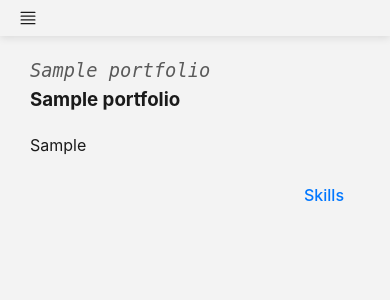
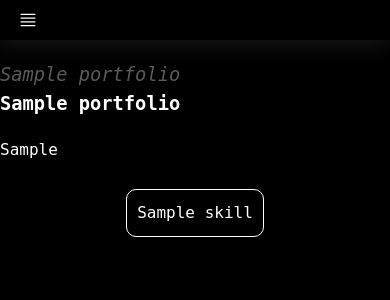
Before and after one commit to akbar735/myportfolio, a Django app: page / in a window 390 px wide. Shown: the top 300 px of the page. Run offline with Django 5.2, Linux system fonts and the light colour scheme; tables that the repository leaves empty hold one stand-in row (values such as "Sample post").

Commit message:
change to one page layout

```diff
--- a/myportfolio/myportfolio/settings.py
+++ b/myportfolio/myportfolio/settings.py
@@ -129,9 +129,7 @@ MEDIA_ROOT = os.path.join(BASE_DIR, 'media')
 
 NAV_LINKS = [
     {"name": "Home", "url": "home"},
+    {"name": "About", "url": "about"},
     {"name": "Skills", "url": "skills"},
-    {"name": "Projects", "url": "projects"},
-    {"name": "Experience", "url": "experience"},
-    {"name": "Others", "url": "others"},
     {"name": "Contact", "url": "contact"},
 ]
--- a/myportfolio/portfolio/templates/base.html
+++ b/myportfolio/portfolio/templates/base.html
@@ -11,8 +11,10 @@
     <div class= "drawer" id="drawer">
         <ul>
             {% for link in NAV_LINKS %}
-                <li class="{% if request.resolver_match.url_name == link.url %}active{% endif %}">
-                    <a href="{% url link.url %}">
+                {#  <li class="{% if request.resolver_match.url_name == link.url %}active{% endif %}">  #}
+                <li>
+                    {#  <a href="{% url link.url %}">  #}
+                    <a class="nav-link" href="#{{ link.url }}">
                         {{ link.name }}
                     </a>
                 </li>
@@ -27,14 +29,32 @@
         </div>
         <div class="nav-ele-container">
             {% for link in NAV_LINKS %}
-                <a href="{% url link.url %}" class="{% if request.resolver_match.url_name == link.url %}active{% endif %}">
+                {#  <a href="{% url link.url %}" class="{% if request.resolver_match.url_name == link.url %}active{% endif %}">  #}
+                <a class="nav-link" href="#{{ link.url }}">
                     {{ link.name }}
                 </a>
             {% endfor %}
         </div>
 
     </nav>
-    <div class="container">{% block content %}{% endblock %}</div>
+    <div class="container">
+        {#  Home Page Section  #}
+        <section id="home" class = "home default-layout page-section">
+            <h3 class="name">{{ptf.name}}</h3>
+            <h3>{{ptf.title}}</h3>
+            <p class="align-justify"> {{ptf.intro}}</p>
+        </section>
+
+        {#  Skill Section  #}
+        <section id="skills" class = "skills default-layout page-section">
+            <ul class='skill-container'>
+                {% for skill in  skills %}
+                    <li>{{skill}}</li>
+                {% endfor %}
+            </ul>
+
+        </section>
+    </div>
     <script src="{% static 'js/main.js' %}"></script>
 </body>
 </html>
--- a/myportfolio/portfolio/templates/home.html
+++ /dev/null
@@ -1,14 +0,0 @@
-{% extends "base.html" %}
-
-{% block title %}Home{% endblock  %}
-
-{% block content %}
-    <div class = "home default-layout">
-        <h3 class="name">{{ptf.name}}</h3>
-        <h3>{{ptf.title}}</h3>
-        <p class="align-justify"> {{ptf.intro}}</p>
-        <a class="float-right anchor-primary-button" href="/skills" >
-            Skills
-        </a>
-    </div>
-{% endblock content %}
--- a/myportfolio/portfolio/urls.py
+++ b/myportfolio/portfolio/urls.py
@@ -4,9 +4,5 @@ from portfolio import views
 
 urlpatterns = [
      path('', views.Home, name='home'),
-     path('skills/', views.Skills, name='skills'),
-     path('projects/', views.Projects, name='projects'),
-     path('experience/', views.Experience, name='experience'),
-     path('others/', views.Others, name='others'),
      path('contact/', views.Contact, name='contact'),
 ]
--- a/myportfolio/portfolio/views.py
+++ b/myportfolio/portfolio/views.py
@@ -4,24 +4,9 @@ from .models import Skill
 # Create your views here.
 def Home(request):
     ptf = Portfolio.objects.first()
-    return render(request, 'home.html', {'ptf': ptf})
+    skills = ptf.skills.all()
+    return render(request, 'base.html', {'ptf': ptf, 'skills': skills})
 
-def Skills(request):
-    portfolio = Portfolio.objects.get(id=1)
-    skills = portfolio.skills.all()
-    return render(request, 'skills.html', {'skills': skills})
-
-def Projects(request):
-    portfolio = Portfolio.objects.get(id=1)
-    projects = portfolio.projects.prefetch_related('techstack').all()
-
-    return render(request, 'projects.html', {'projects': projects})
-
-def Experience(request):
-    return render(request, 'experience.html')
-
-def Others(request):
-    return render(request, 'others.html')
 
 def Contact(request):
     return render(request, 'contact.html')
--- a/myportfolio/static/css/styles.css
+++ b/myportfolio/static/css/styles.css
@@ -1,12 +1,12 @@
 :root {
-  --primary-color: #0077ff;
-  --background-color: rgba(0, 119, 255, 0.1);
-  --bg-default-color: #f3f3f3;
-  --text-default-color: #1a1a1a;
+  --primary-color: #ffffff;
+  --background-color: rgba(109, 109, 109, 0.228);
+  --bg-default-color: #000000;
+  --text-default-color: #ffffff;
 }
 
 body {
-    font-family: 'Inter', 'Segoe UI', Roboto, Helvetica, Arial, sans-serif;
+    font-family: 'JetBrains Mono', monospace;
     font-size: 16px;
     line-height: 1.6;
     color: var(--text-default-color);
@@ -15,13 +15,14 @@ body {
     padding: 0;
 }
 nav{
-    box-shadow: 0 2px 8px rgba(0, 0, 0, 0.1);
+    box-shadow: 0 4px 22px rgba(255, 255, 255, 0.1);
     display: flex;
     align-items: center;
+    height: 40px;
+    z-index: 1;
     width: 100%;
 }
 .nav-ele-container{
-    height: 40px;
     display: flex;
     justify-content: center;
     align-items: center;
@@ -55,30 +56,30 @@ nav{
     display: none;
   }
 
-  .nav-ele-container a.active::after {
+  .nav-link.active::after {
     transform: scaleX(1);
   }
 
-  .nav-ele-container a:focus {
+  .nav-link:focus {
     color: var(--primary-color);;
   }
-  .nav-ele-container a:hover {
+  .nav-link:hover {
     color: var(--primary-color) !important; /* Change text color on hover */
     background-color:var(--background-color); /* Subtle background color */
     border-radius: 4px; /* Optional: Add border radius for smooth edges */
   }
   /* Visited link styling */
-  .nav-ele-container a:visited {
+  .nav-link:visited {
     color: #5a5a5a; /* subtle color change for visited links */
     font-weight: 600;
   }
 
   /* Selected/Active link (current page) */
-  .nav-ele-container a.active {
+  .nav-link.active {
     color: var(--primary-color);  /* active link color */
   }
 
-  .nav-ele-container a.active::after {
+  .nav-link.active::after {
     transform: scaleX(1);
     transform-origin: left;
   }
@@ -102,9 +103,13 @@ nav{
     margin-left: 10px;
   }
   .container{
+    height: calc(100vh - 80px);
+    overflow-y: scroll;
+    scroll-behavior: smooth;
     display: flex;
-    justify-content: center;
-    margin: 20px 30px;
+    align-items: center;
+    flex-direction: column;
+    margin: 20px 0px;
   }
   .default-layout{
     width: 600px;
@@ -185,7 +190,7 @@ nav{
     margin-right: 10px;
   }
   .project-container{
-    background-color: white;
+    background-color: var(--background-color);
   }
   .project-container{
     width: 380px;
@@ -210,9 +215,9 @@ nav{
   .drawer{
     display: none; /* hidden by default */
     position: fixed;
-    box-shadow: 0 4px 16px rgba(0, 0, 0, 0.2);
+    box-shadow: 0 4px 16px rgba(241, 241, 241, 0.2);
     background-color: var(--bg-default-color);
-    width: 220px;
+    width: 160px;
     top: 0;
     left: 0;
     height: 100vh;
--- a/myportfolio/static/js/main.js
+++ b/myportfolio/static/js/main.js
@@ -2,9 +2,10 @@
 
 document.addEventListener('DOMContentLoaded', () => {
     console.log('JavaScript Loaded');
-
+    const container = document.querySelector(".container");
     const toggleButtonEle = document.getElementById('drawer-toggler')
     const drawer = document.getElementById('drawer')
+    const navLinks = document.querySelectorAll(".nav-link");
 
     toggleButtonEle.addEventListener('click', e => {
         e.stopPropagation(); // 👈 prevent click from reaching #app
@@ -17,4 +18,35 @@ document.addEventListener('DOMContentLoaded', () => {
     document.addEventListener('click', e => {
         drawer.classList.remove('open')
     })
+
+    const sections = document.querySelectorAll(".page-section");
+     const observer = new IntersectionObserver((entries) => {
+        // Filter visible entries
+        const visible = entries.filter(entry => entry.isIntersecting);
+
+        if (visible.length === 0) return;
+
+        // Sort by vertical position on screen (top-most section first)
+        visible.sort((a, b) => a.boundingClientRect.top - b.boundingClientRect.top);
+
+        // Pick the top-most section
+        const topSection = visible[0].target;
+        const id = topSection.getAttribute("id");
+
+        // Remove active from all nav links
+        navLinks.forEach(link => link.classList.remove("active"));
+
+        // Add active to the matching nav links (both header and drawer)
+        const matchingLinks = document.querySelectorAll(`.nav-link[href="#${id}"]`);
+        matchingLinks.forEach(link => link.classList.add("active"));
+    }, {
+        root: container,
+        // rootMargin: "-30% 0px -30% 0px",
+        threshold: 0.1,
+    });
+
+    sections.forEach((section) => {
+        console.log('section::', section)
+        observer.observe(section);
+    });
 })
```
Also changed, not shown: myportfolio/portfolio/templates/experience.html (deleted, +0 -9 lines), myportfolio/portfolio/templates/others.html (deleted, +0 -9 lines), myportfolio/portfolio/templates/projects.html (deleted, +0 -47 lines), myportfolio/portfolio/templates/skills.html (deleted, +0 -16 lines).
